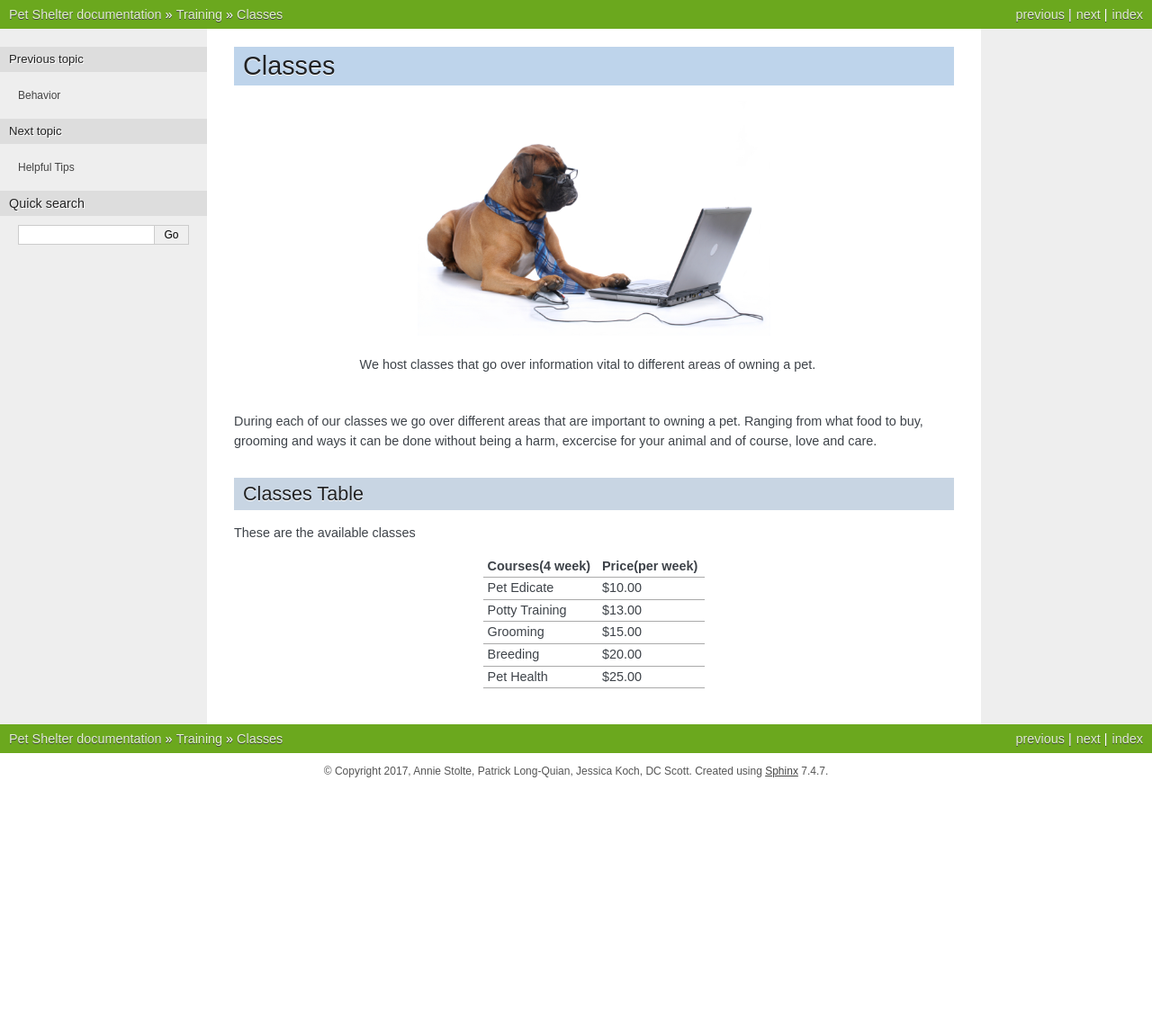
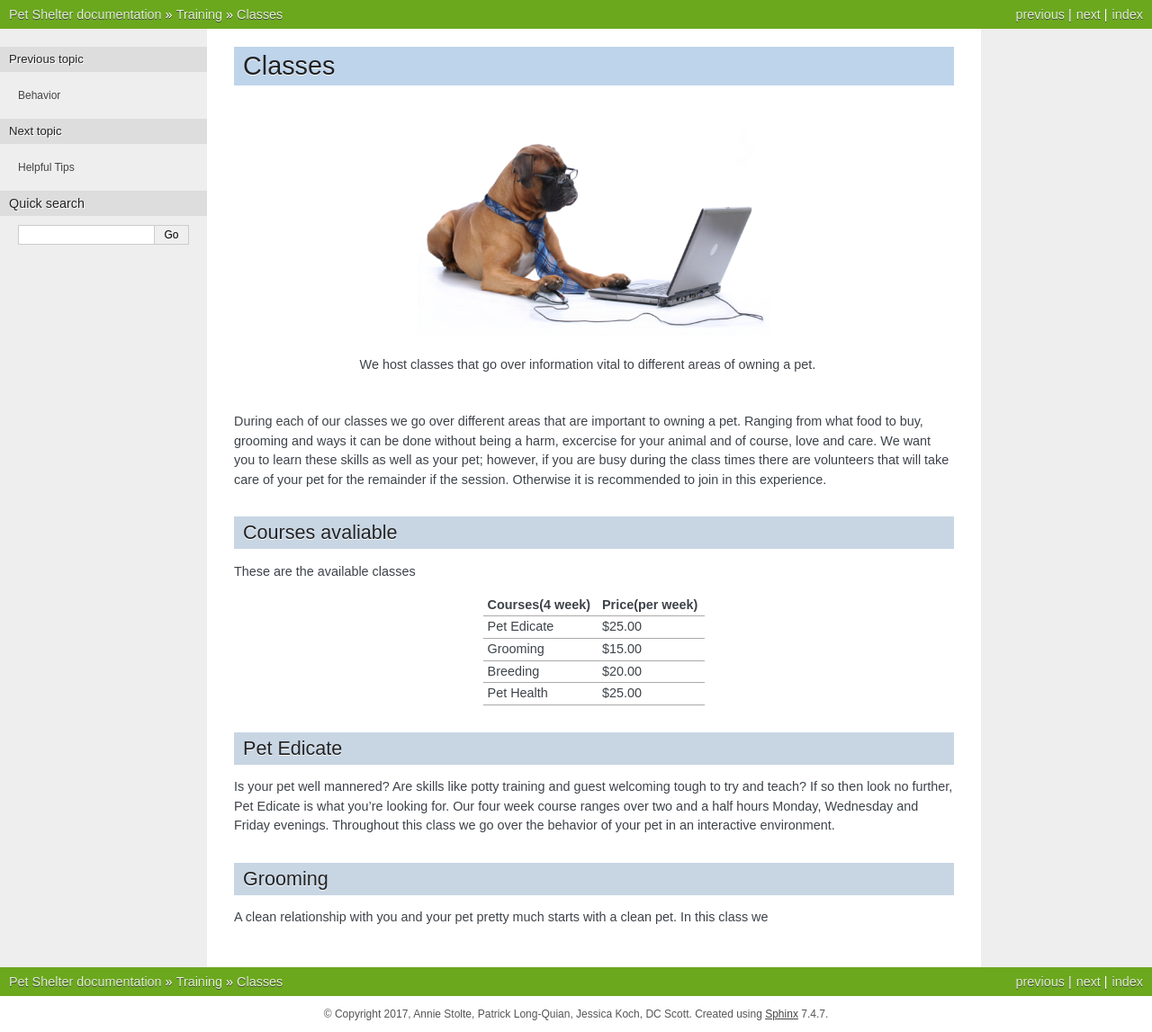
Before and after one commit to plongquian/pet_shelter, a Sphinx documentation site: the page built from source/training/classes.rst, in a window 1280 px wide. Shown: the whole page at 90% size. Built offline with Sphinx 7.4.7, drawn with Linux system fonts in a browser that asks for light colours; before the commit the page ends 900 px from its top, so only the background shows below that.

Commit message:
Class changes

```diff
--- a/source/training/classes.rst
+++ b/source/training/classes.rst
@@ -8,19 +8,38 @@ Classes
     of owning a pet.
 
 During each of our classes we go over different areas that are important
-to owning a pet.  Ranging from what food to buy, grooming and ways it can be done without being a harm, excercise for your animal and of course, love and care.
+to owning a pet.  Ranging from what food to buy, grooming and ways it can
+be done without being a harm, excercise for your animal and of course,
+love and care.  We want you to learn these skills as well as your pet;
+however, if you are busy during the class times there are volunteers that
+will take care of your pet for the remainder if the session.  Otherwise
+it is recommended to join in this experience.
 
-Classes Table
--------------
+Courses avaliable
+-----------------
 
 These are the available classes
 
 =============== ===============
 Courses(4 week) Price(per week)
 =============== ===============
-Pet Edicate     $10.00
-Potty Training  $13.00
+Pet Edicate     $25.00
 Grooming        $15.00
 Breeding        $20.00
 Pet Health      $25.00
 =============== ===============
+
+Pet Edicate
+-----------
+
+Is your pet well mannered?  Are skills like potty training and guest
+welcoming tough to try and teach?  If so then look no further, Pet
+Edicate is what you're looking for.  Our four week course ranges over two
+and a half hours Monday, Wednesday and Friday evenings.  Throughout this
+class we go over the behavior of your pet in an interactive environment.
+
+Grooming
+--------
+
+A clean relationship with you and your pet pretty much starts with a
+clean pet.  In this class we
```
